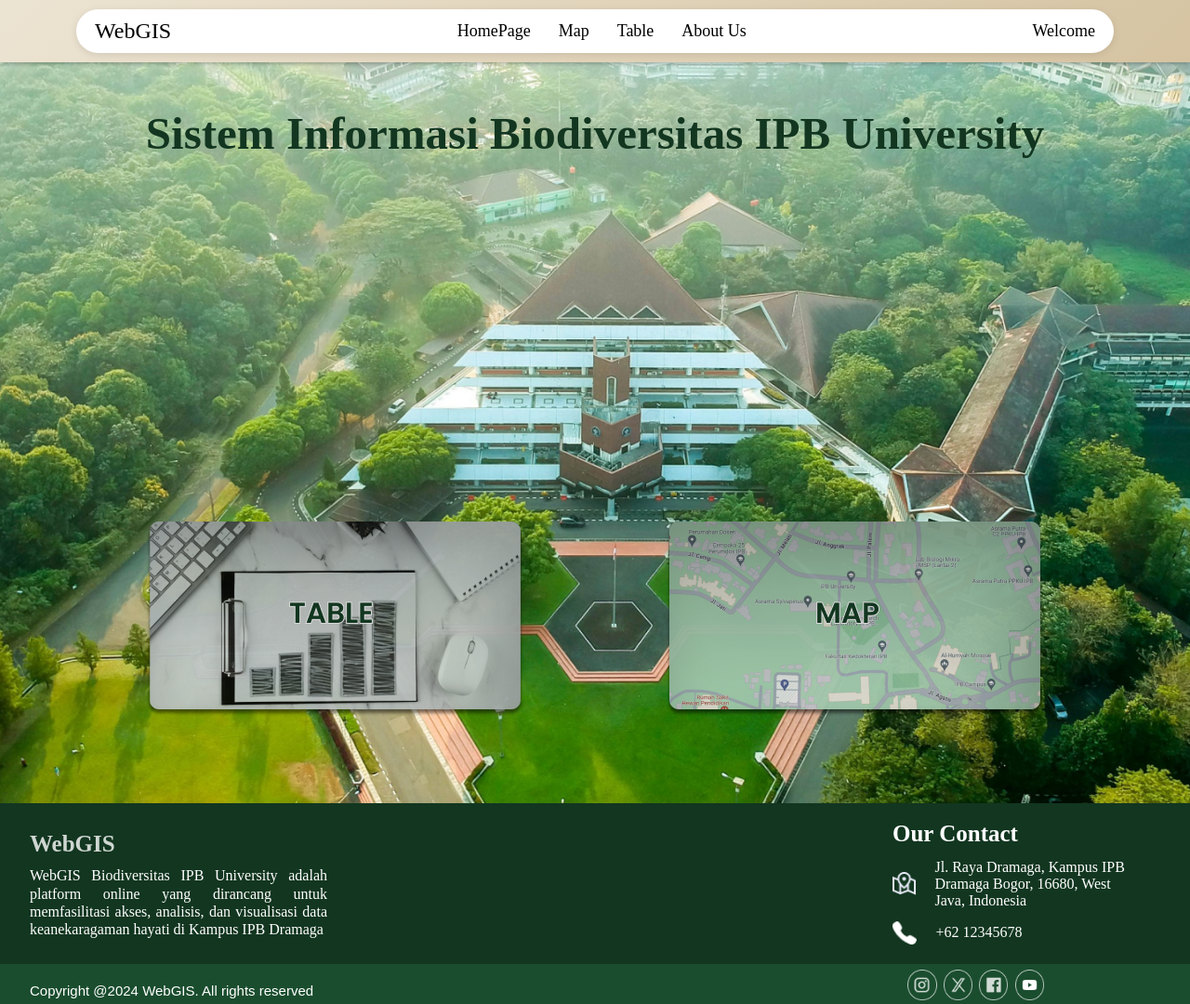
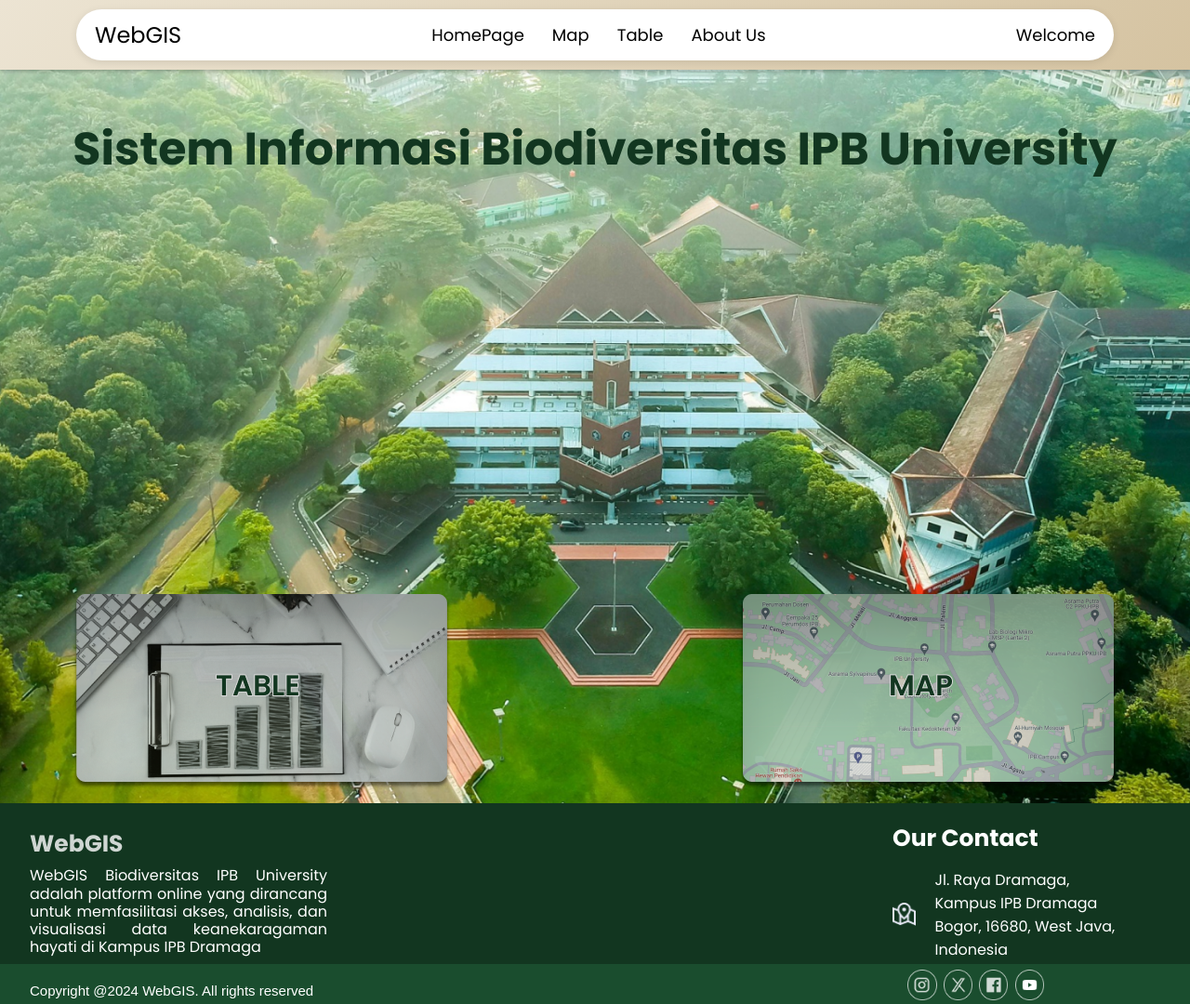
Before and after one commit to S1KomIPB/2024-K3-03-04, a PHP site: page /WebGIS_web/homepage.html in a window 1280 px wide. Shown: the whole page at 93% size. Run offline with PHP 8.4, Linux system fonts and the light colour scheme.

Commit message:
ubah style tabel, nambahin, sama ubah font homepage

```diff
--- a/Style/homepage.css
+++ b/Style/homepage.css
@@ -1,3 +1,7 @@
+body {
+  font-family: 'Poppins', sans-serif; /* Mengubah font untuk semua teks dalam halaman */
+}
+
 * {
   margin: 0;
   padding: 0;
--- a/TablePage/DataTable.html
+++ b/TablePage/DataTable.html
@@ -74,6 +74,7 @@
             <th scope="col">Nama Latin</th>
             <th scope="col">Jenis Tanaman</th>
             <th scope="col">Lokasi</th>
+            <th scope="col">Gambar Tanaman</th>
           </tr>
         </thead>
         <tbody id="dataTableBody">
--- a/TablePage/DataTable.js
+++ b/TablePage/DataTable.js
@@ -1,7 +1,7 @@
 // Data tanaman
 var tanaman = [
-    { GID: 1, ID: "T001", Nama: "Anggrek", NamaLatin: "Orchidaceae", JenisTanaman: "Hias" , Lokasi: "CCR" },
-    { GID: 2, ID: "T002", Nama: "Melati", NamaLatin: "Jasminum", JenisTanaman: "Hias", Lokasi: "CCR" },
+    { GID: 1, ID: "T001", Nama: "Anggrek", NamaLatin: "Orchidaceae", JenisTanaman: "Hias" , Lokasi: "CCR", Gambar: "url_to_anggrek_image" },
+    { GID: 2, ID: "T002", Nama: "Melati", NamaLatin: "Jasminum", JenisTanaman: "Hias", Lokasi: "CCR", Gambar: "url_to_melati_image" },
     { GID: 3, ID: "T003", Nama: "Padi", NamaLatin: "Oryza sativa", JenisTanaman: "Pangan", Lokasi: "FAPERTA" },
     { GID: 4, ID: "T004", Nama: "Kangkung", NamaLatin: "Kangkung Sativa", JenisTanaman: "Pangan", Lokasi: "CCR" },
     { GID: 5, ID: "T005", Nama: "Padi", NamaLatin: "Oryza sativa", JenisTanaman: "Pangan", Lokasi: "CCR" },
@@ -47,6 +47,7 @@
                     <td>${tanaman.NamaLatin}</td>
                     <td>${tanaman.JenisTanaman}</td>
                     <td>${tanaman.Lokasi}</td>
+                    <td><img src="${tanaman.Gambar}" alt="${tanaman.Nama}" style="width:50px;height:50px;"></td>
                     </tr>`;
         tableBody.innerHTML += row;
     });
--- a/WebGIS_web/homepage.html
+++ b/WebGIS_web/homepage.html
@@ -2,6 +2,7 @@
 <html>
   <head>
     <link rel="stylesheet" href="../Style/homepage.css" />
+    <link href="https://fonts.googleapis.com/css2?family=Poppins:ital,wght@0,100;0,200;0,300;0,400;0,500;0,600;0,700;0,800;0,900;1,100;1,200;1,300;1,400;1,500;1,600;1,700;1,800;1,900&display=swap" rel="stylesheet">
     <title>WebGIS IPB University</title>
   </head>
   <body>
```
